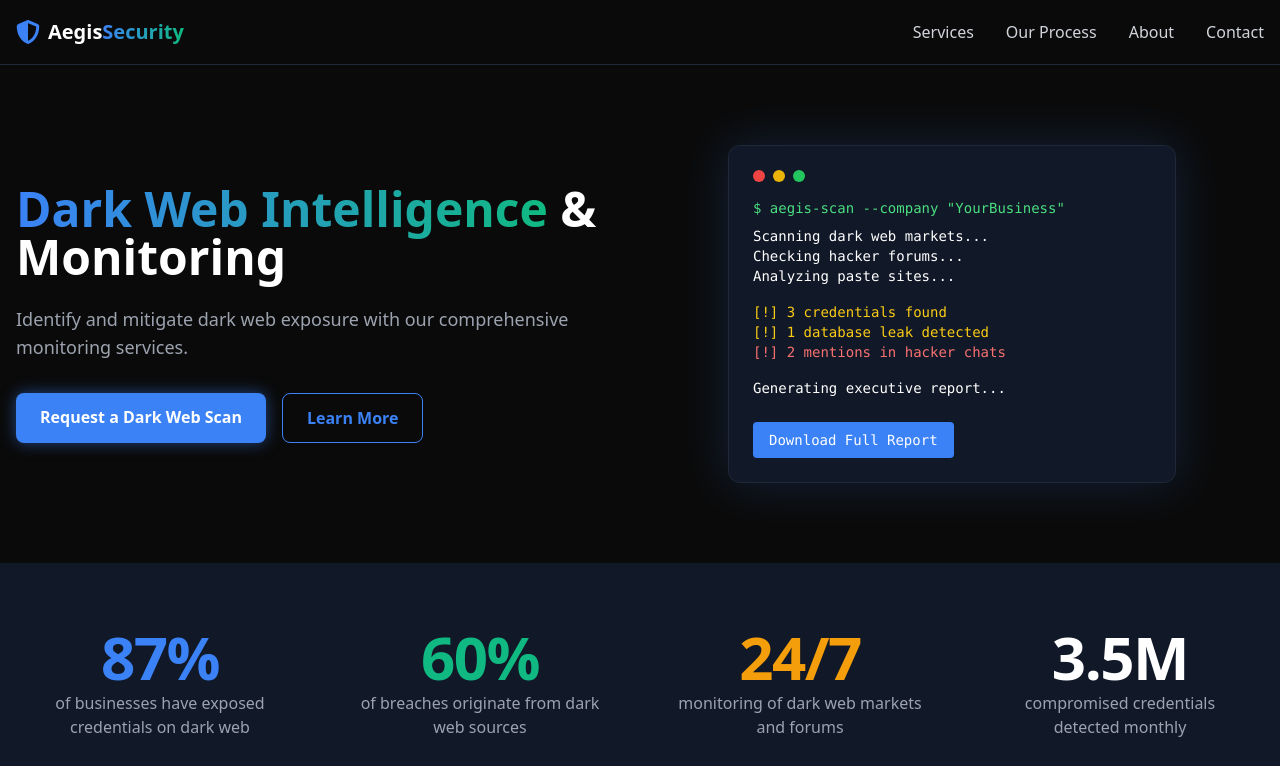
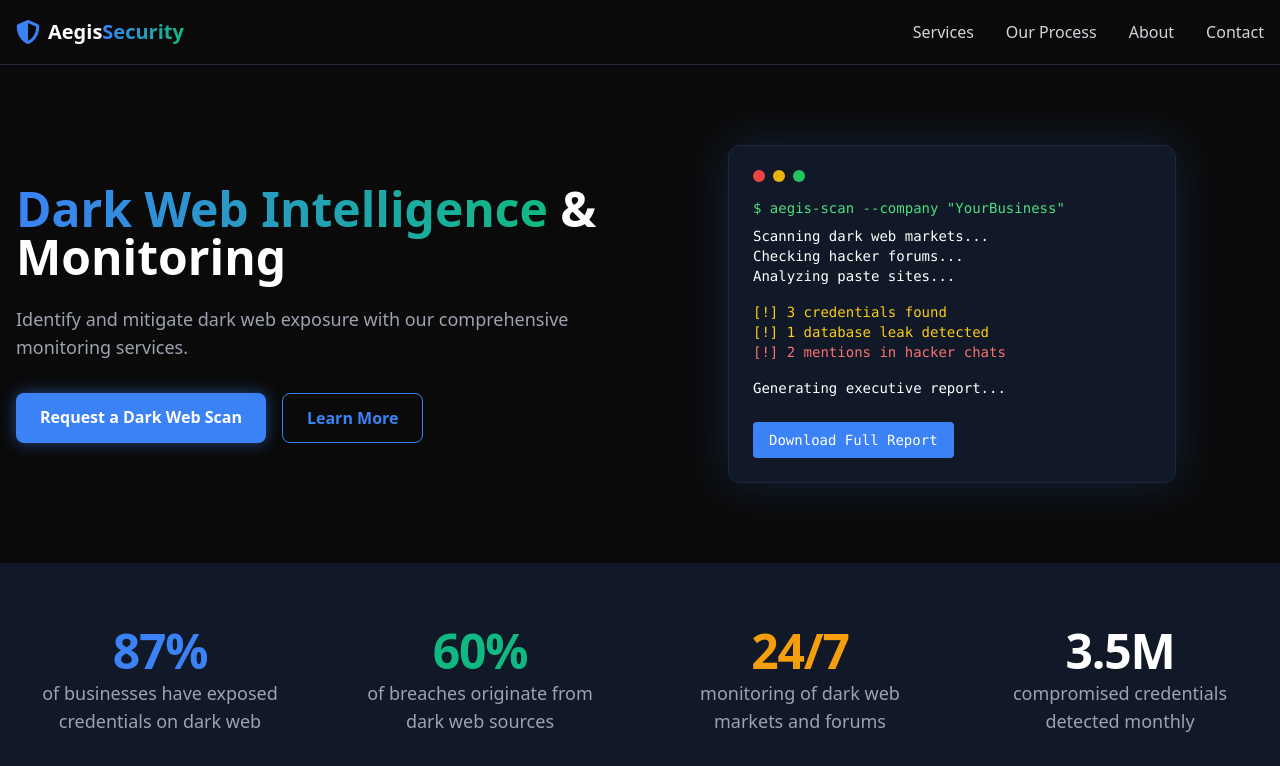
Before and after one commit to aegisceo/aegissecconsulting, a plain HTML site: page index.html in a window 1280 px wide. Shown: the top 766 px of the page. Drawn offline with nearby package versions, Linux system fonts and the light colour scheme.

Commit message:
Tweak stats bar: reduce number size, increase subheading size for better balance

```diff
--- a/index.html
+++ b/index.html
@@ -126,20 +126,20 @@
         <div class="container mx-auto px-4">
             <div class="grid grid-cols-2 md:grid-cols-4 gap-8 text-center">
                 <div class="p-4">
-                    <div class="text-5xl md:text-6xl font-extrabold text-primary mb-1 tracking-tight leading-tight">87%</div>
-                    <div class="text-sm md:text-base text-gray-400 font-light">of businesses have exposed credentials on dark web</div>
+                    <div class="text-4xl md:text-5xl font-extrabold text-primary mb-1 tracking-tight leading-tight">87%</div>
+                    <div class="text-base md:text-lg text-gray-400 font-normal">of businesses have exposed credentials on dark web</div>
                 </div>
                 <div class="p-4">
-                    <div class="text-5xl md:text-6xl font-extrabold text-secondary mb-1 tracking-tight leading-tight">60%</div>
-                    <div class="text-sm md:text-base text-gray-400 font-light">of breaches originate from dark web sources</div>
+                    <div class="text-4xl md:text-5xl font-extrabold text-secondary mb-1 tracking-tight leading-tight">60%</div>
+                    <div class="text-base md:text-lg text-gray-400 font-normal">of breaches originate from dark web sources</div>
                 </div>
                 <div class="p-4">
-                    <div class="text-5xl md:text-6xl font-extrabold text-accent mb-1 tracking-tight leading-tight">24/7</div>
-                    <div class="text-sm md:text-base text-gray-400 font-light">monitoring of dark web markets and forums</div>
+                    <div class="text-4xl md:text-5xl font-extrabold text-accent mb-1 tracking-tight leading-tight">24/7</div>
+                    <div class="text-base md:text-lg text-gray-400 font-normal">monitoring of dark web markets and forums</div>
                 </div>
                 <div class="p-4">
-                    <div class="text-5xl md:text-6xl font-extrabold text-white mb-1 tracking-tight leading-tight">3.5M</div>
-                    <div class="text-sm md:text-base text-gray-400 font-light">compromised credentials detected monthly</div>
+                    <div class="text-4xl md:text-5xl font-extrabold text-white mb-1 tracking-tight leading-tight">3.5M</div>
+                    <div class="text-base md:text-lg text-gray-400 font-normal">compromised credentials detected monthly</div>
                 </div>
             </div>
         </div>
```
